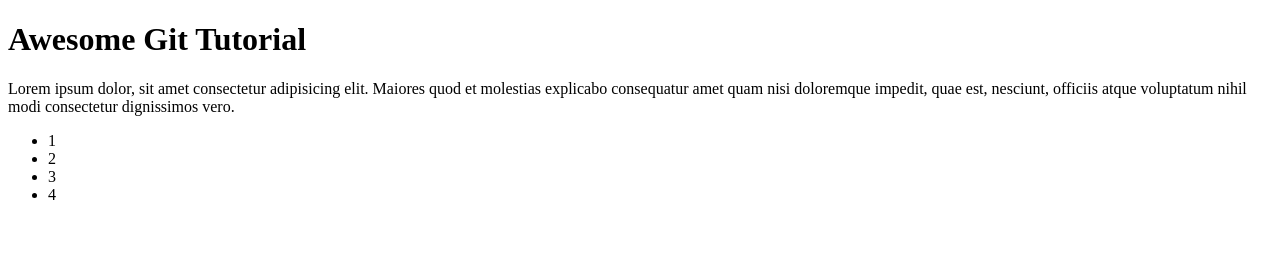
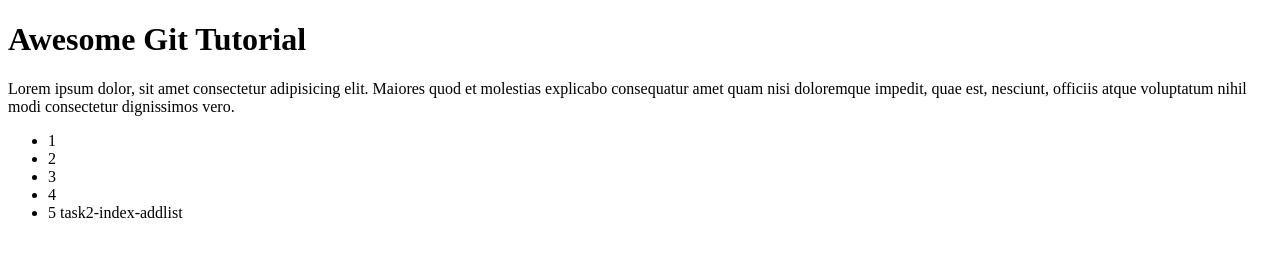
Before and after one commit to zaodhamana/git-tutorial, a plain HTML site: page index.html in a window 1280 px wide. Drawn offline with Linux system fonts and the light colour scheme.

Commit message:
task 2: branch commit, and edit of index list in main repo, in branch task2-index-addlist

```diff
--- a/index.html
+++ b/index.html
@@ -13,6 +13,7 @@
         <li>2</li>
         <li>3</li>
         <li>4</li>
+        <li>5 task2-index-addlist</li>
     </ul>
 </body>
 </html>
```
